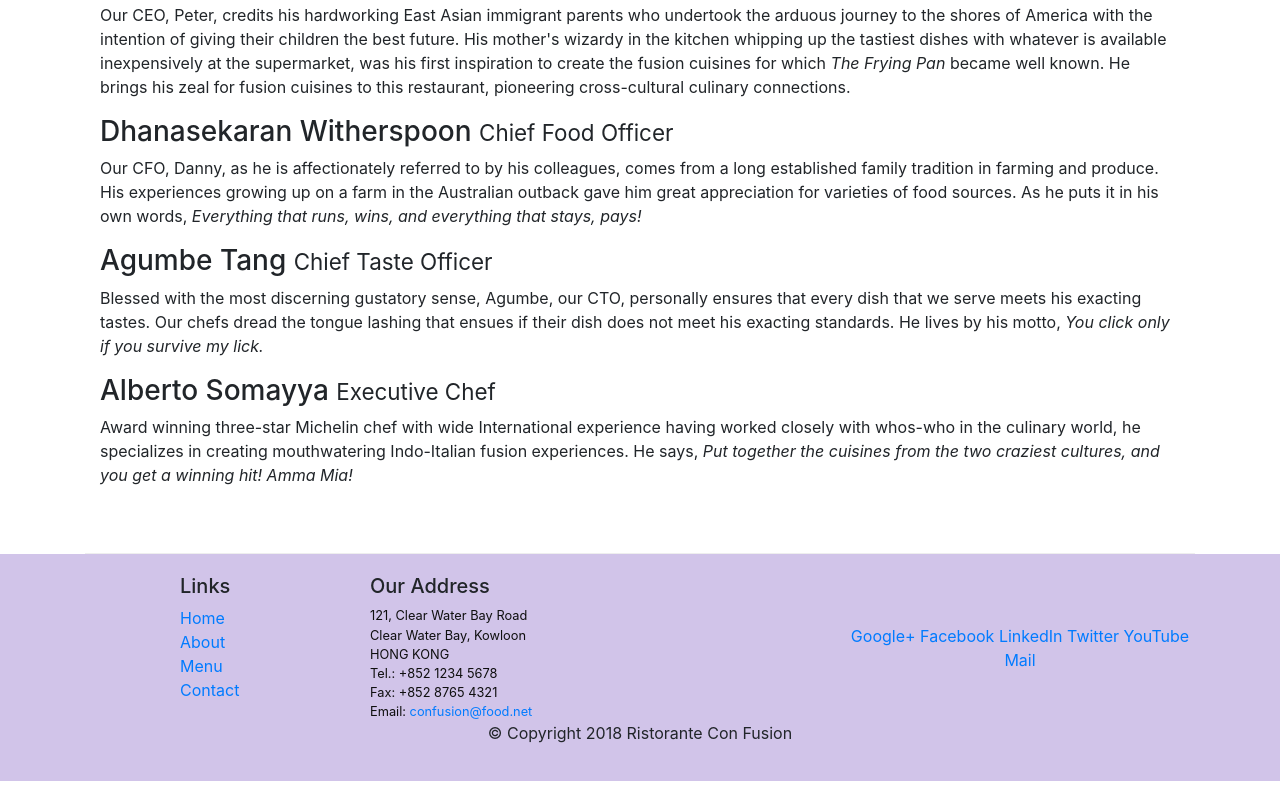
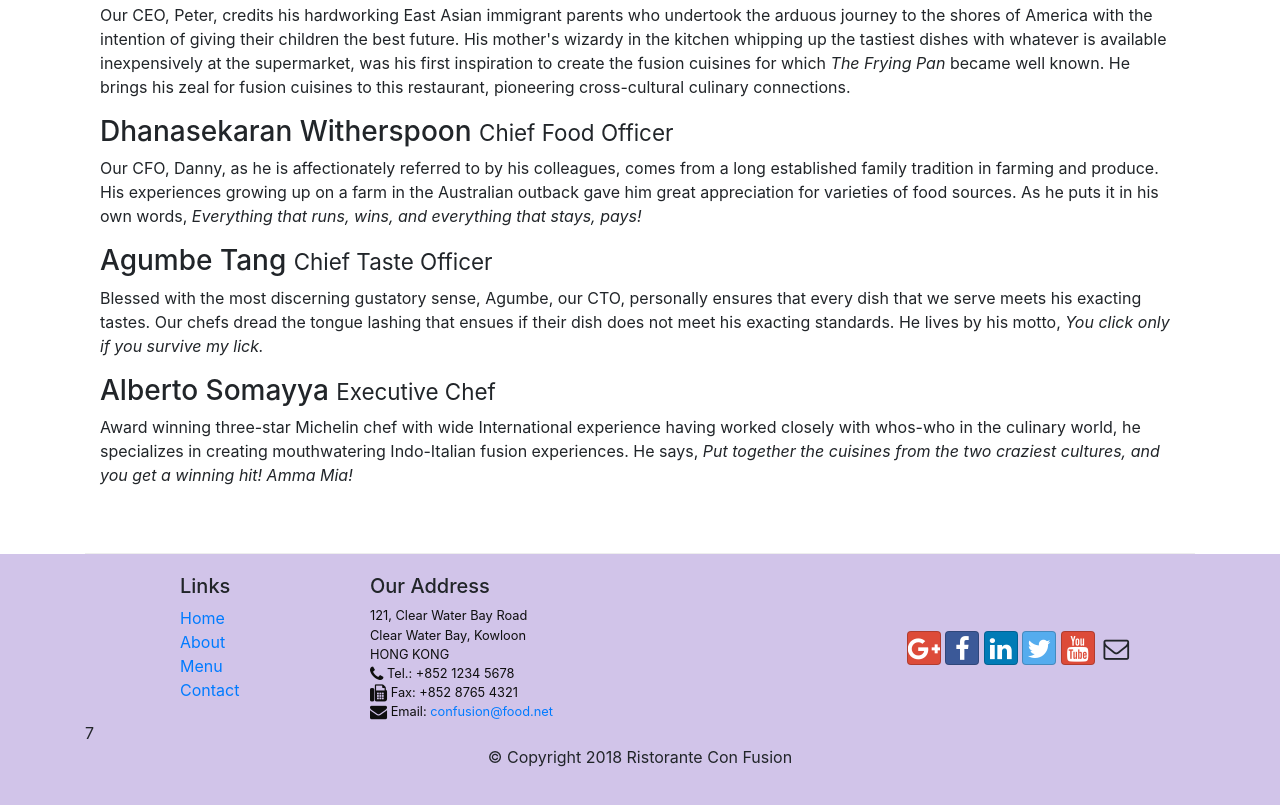
Before and after one commit to DianaVargas22/learnReact, a website: page aboutus.html in a window 1280 px wide. Shown: the part 1000-1805 px from the top of the page. Before the commit the page ends 1781 px from the top, so only its background shows below. Drawn offline with nearby package versions, Linux system fonts and the light colour scheme.

Commit message:
icon fonts

```diff
--- a/aboutus.html
+++ b/aboutus.html
@@ -8,6 +8,8 @@
 
     <!-- Bootstrap CSS -->
     <link rel="stylesheet" href="node_modules/bootstrap/dist/css/bootstrap.min.css">
+    <link rel="stylesheet" href="node_modules/font-awesome/css/font-awesome.min.css">
+    <link rel="stylesheet" href="node_modules/bootstrap-social/bootstrap-social.css">
     <link rel="stylesheet" href="css/styles.css">
 
     <title>Ristorante Con Fusion: About Us</title>
@@ -24,10 +26,10 @@
 
                 <div class="collapse navbar-collapse" id="Navbar">
                     <ul class="navbar-nav mr-auto">
-                        <li class="nav-item" > <a href="./index.html" class="nav-link"> Home</a> </li>
-                        <li class="nav-item active"> <a href="./aboutus.html" class="nav-link"> About</a> </li>
-                        <li class="nav-item"> <a href="#" class="nav-link"> Menu </a> </li>
-                        <li class="nav-item"> <a href="#" class="nav-link"> Contact</a> </li>
+                        <li class="nav-item" > <a href="./index.html" class="nav-link"> <span class="fa fa-home fa-lg"></span> Home</a> </li>
+                        <li class="nav-item active"> <a href="./aboutus.html" class="nav-link"><span class="fa fa-info fa-lg"> </span> About</a> </li>
+                        <li class="nav-item"> <a href="#" class="nav-link"> <span class="fa fa-list fa-lg"></span> Menu </a> </li>
+                        <li class="nav-item"> <a href="#" class="nav-link"> <span class="fa fa-address-card fa-lg"></span> Contact</a> </li>
 
                     </ul>
                 </div>
@@ -105,22 +107,23 @@
 		              121, Clear Water Bay Road<br>
 		              Clear Water Bay, Kowloon<br>
 		              HONG KONG<br>
-		              Tel.: +852 1234 5678<br>
-		              Fax: +852 8765 4321<br>
-		              Email: <a href="mailto:confusion@food.net">confusion@food.net</a>
+		              <i class="fa fa-phone fa-lg"></i> Tel.: +852 1234 5678<br>
+		              <i class="fa fa-fax fa-lg"></i> Fax: +852 8765 4321<br>
+		              <i class="fa fa-envelope fa-lg"></i> Email: <a href="mailto:confusion@food.net">confusion@food.net</a>
 		           </address>
                 </div>
                 <div class="col-12 col-sm-4 align-self-center">
                     <div class="text-center">
-                        <a href="http://google.com/+">Google+</a>
-                        <a href="http://www.facebook.com/profile.php?id=">Facebook</a>
-                        <a href="http://www.linkedin.com/in/">LinkedIn</a>
-                        <a href="http://twitter.com/">Twitter</a>
-                        <a href="http://youtube.com/">YouTube</a>
-                        <a href="mailto:">Mail</a>
+                        <a  class="btn btn-social-icon btn-google" href="http://google.com/+"> <i class="fa fa-google-plus fa-lg"> </i> </a>
+                        <a class="btn btn-social-icon btn-facebook" href="http://www.facebook.com/profile.php?id="> <i class="fa fa-facebook fa-lg"> </i></a>
+                        <a class="btn btn-social-icon btn-linkedin" href="http://www.linkedin.com/in/"><i class="fa fa-linkedin fa-lg"> </i> </a>
+                        <a class="btn btn-social-icon btn-twitter" href="http://twitter.com/"><i class="fa fa-twitter fa-lg"> </i> </a>
+                        <a class="btn btn-social-icon btn-google" href="http://youtube.com/"><i class="fa fa-youtube fa-lg"> </i></a>
+                        <a class="btn btn-social-icon" href="mailto:"><i class="fa fa-envelope-o"></i></a>
                     </div>
                 </div>
-           </div>
+           </div>7
+           <br>
            <div class="row justify-content-center">
                 <div class="col-auto">
                     <p>© Copyright 2018 Ristorante Con Fusion</p>
--- a/package.json
+++ b/package.json
@@ -19,10 +19,12 @@
   },
   "homepage": "https://github.com/DianaVargas22/learnReact#readme",
   "devDependencies": {
-    "lite-server": "^2.5.4"
+    "lite-server": "^2.6.1"
   },
   "dependencies": {
     "bootstrap": "^4.5.0",
+    "bootstrap-social": "^5.1.1",
+    "font-awesome": "^4.7.0",
     "jquery": "^3.5.1",
     "popper.js": "^1.12.9"
   }
```
Also changed, not shown: index.html (+16 -13 lines).
